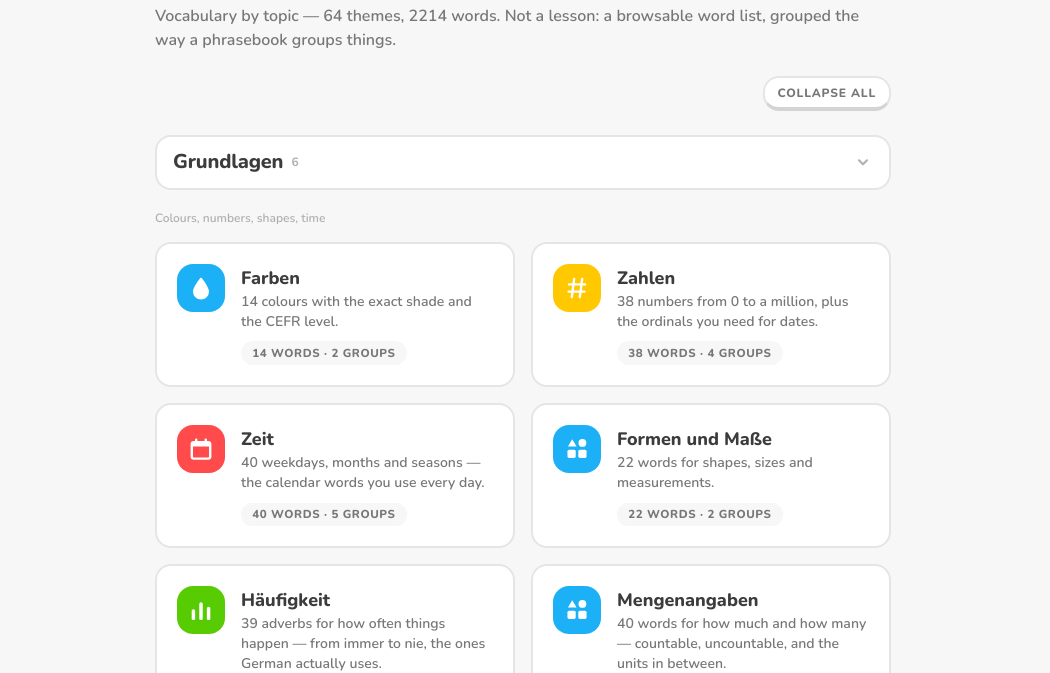
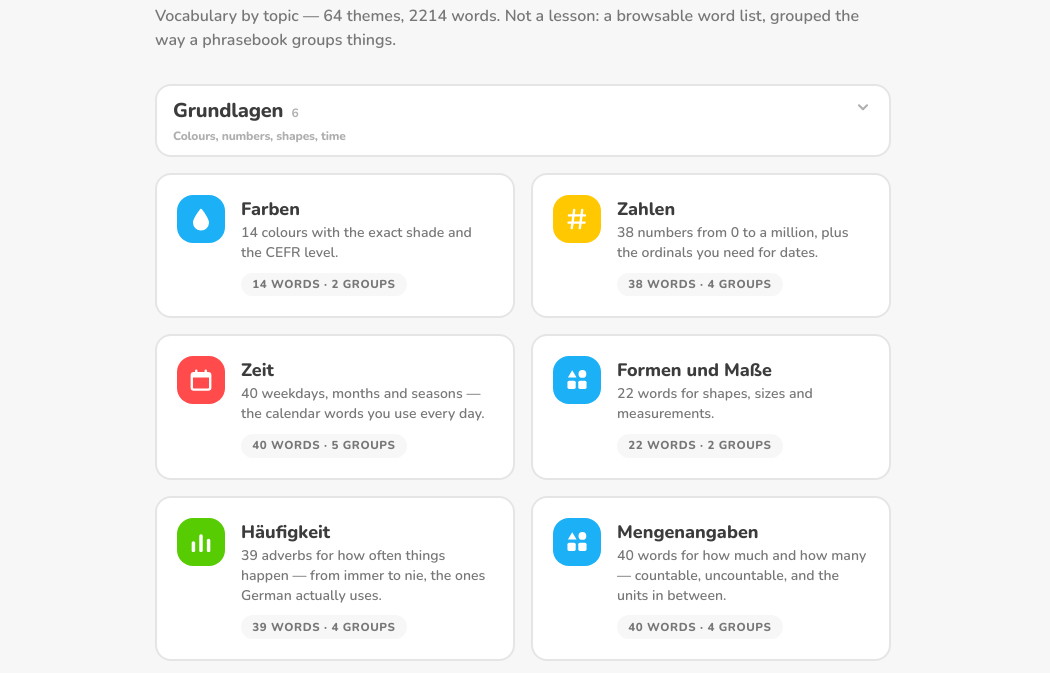
Before and after one commit to guizot/deutschbuch, an Astro site: page /themes in a window 1280 px wide. Shown: the part 130-803 px from the top of the page, without its empty margins (117-1167 px from the left). Built offline with nearby package versions, Linux system fonts and the light colour scheme; Astro itself is replaced by a stand-in of ours.

Commit message:
Move the category description inside its button; drop Collapse all
The description ('Colours, numbers, shapes, time') sat in the panel, so it
vanished the moment a category was folded — exactly when you most want to
know what is inside. It now lives inside the header button, under the title,
and stays visible in both states.

The Collapse all button is removed from the Topics index: nine categories fit
on one screen, so a global control was more clutter than help.

```diff
--- a/src/pages/themes/index.astro
+++ b/src/pages/themes/index.astro
@@ -60,27 +60,22 @@ const totalWords = themes.reduce(
     <h1 class="text-3xl mb-2 flex items-center gap-2">
       <Icon name="books" size={30} style="color: var(--color-fox)" /> Topics
     </h1>
-    <p class="mb-6" style="color: var(--text-muted)">
+    <p class="mb-8" style="color: var(--text-muted)">
       Vocabulary by topic — {themes.length} themes, {totalWords} words. Not a lesson: a browsable
       word list, grouped the way a phrasebook groups things.
     </p>
 
-    <div class="mb-6 flex justify-end">
-      <button id="tall" class="btn btn-ghost" style="padding:0.35rem 0.8rem;font-size:0.75rem">
-        Collapse all
-      </button>
-    </div>
-
     {
       groups.map((g) => (
         <section class="tcat mb-8" data-cat={g.cat}>
-          <h2 class="mb-1">
+          <h2 class="mb-0">
             <button
               type="button"
               class="tcat-toggle"
               aria-expanded="true"
               aria-controls={`panel-${slug(g.cat)}`}
             >
+              <span class="tcat-head">
                 <span class="text-xl" style="color: var(--text-strong)">{g.cat}</span>
                 <span class="text-xs font-bold" style="color: var(--text-faint)">
                   {g.items.length}
@@ -88,14 +83,15 @@ const totalWords = themes.reduce(
                 <span class="tcat-chev ml-auto" style="color: var(--text-faint)">
                   <Icon name="chevron" size={20} />
                 </span>
+              </span>
+              {g.sub && (
+                <span class="text-xs tcat-sub" style="color: var(--text-faint)">
+                  {g.sub}
+                </span>
+              )}
             </button>
           </h2>
           <div id={`panel-${slug(g.cat)}`} class="tcat-panel">
-            {g.sub && (
-              <p class="text-xs mb-4" style="color: var(--text-faint)">
-                {g.sub}
-              </p>
-            )}
             <div class="grid sm:grid-cols-2 gap-4">
               {g.items.map((t) => (
                 <a
@@ -133,23 +129,35 @@ const totalWords = themes.reduce(
 
   <style>
     /* The category header is a button: an outlined row, so it still reads as
-       clickable when its cards are folded away and nothing is under it. */
+       clickable when its cards are folded away and nothing is under it. The
+       description sits inside the button, under the title. */
     .tcat-toggle {
       display: flex;
-      align-items: center;
-      gap: 0.5rem;
+      flex-direction: column;
+      align-items: stretch;
+      gap: 0.15rem;
       width: 100%;
       padding: 0.7rem 1rem;
       border: 2px solid var(--border);
       border-radius: var(--radius-card);
       background: var(--surface);
       color: inherit;
+      text-align: left;
       cursor: pointer;
       transition: border-color 0.12s ease, background 0.12s ease;
     }
     .tcat-toggle:hover {
       border-color: var(--border-strong);
       background: var(--surface-2);
+    }
+    .tcat-head {
+      display: flex;
+      align-items: baseline;
+      gap: 0.5rem;
+      width: 100%;
+    }
+    .tcat-sub {
+      display: block;
     }
     .tcat-chev {
       display: inline-flex;
@@ -194,19 +202,6 @@ const totalWords = themes.reduce(
       });
     });
 
-    const allBtn = document.getElementById("tall");
-    if (allBtn) {
-      allBtn.addEventListener("click", () => {
-        const allClosed = sections.every((s) => collapsed.has(s.dataset.cat));
-        for (const s of sections) {
-          if (allClosed) collapsed.delete(s.dataset.cat);
-          else collapsed.add(s.dataset.cat);
-        }
-        allBtn.textContent = allClosed ? "Collapse all" : "Expand all";
-        apply();
-      });
-    }
-
     apply();
   </script>
 </BaseLayout>
```
Lines whose indentation alone changed are shown as unchanged.
